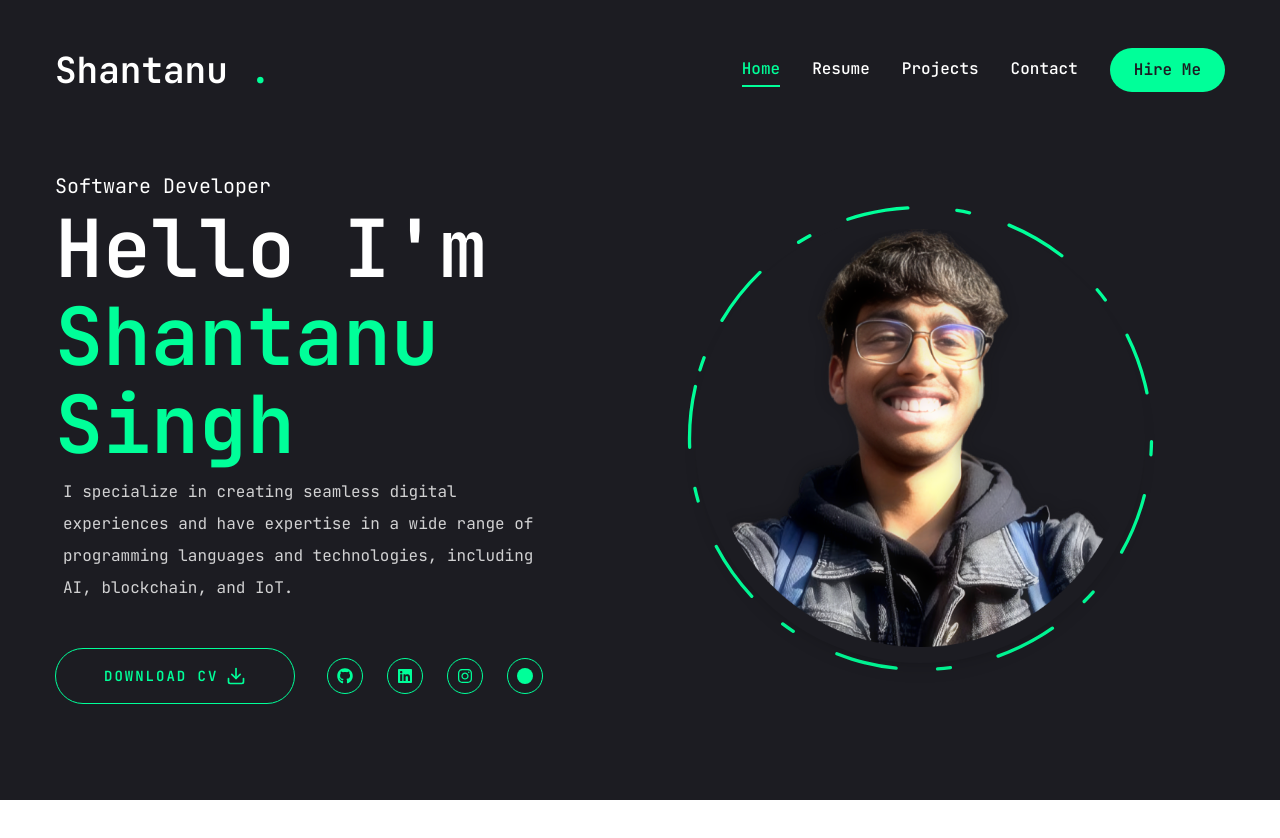
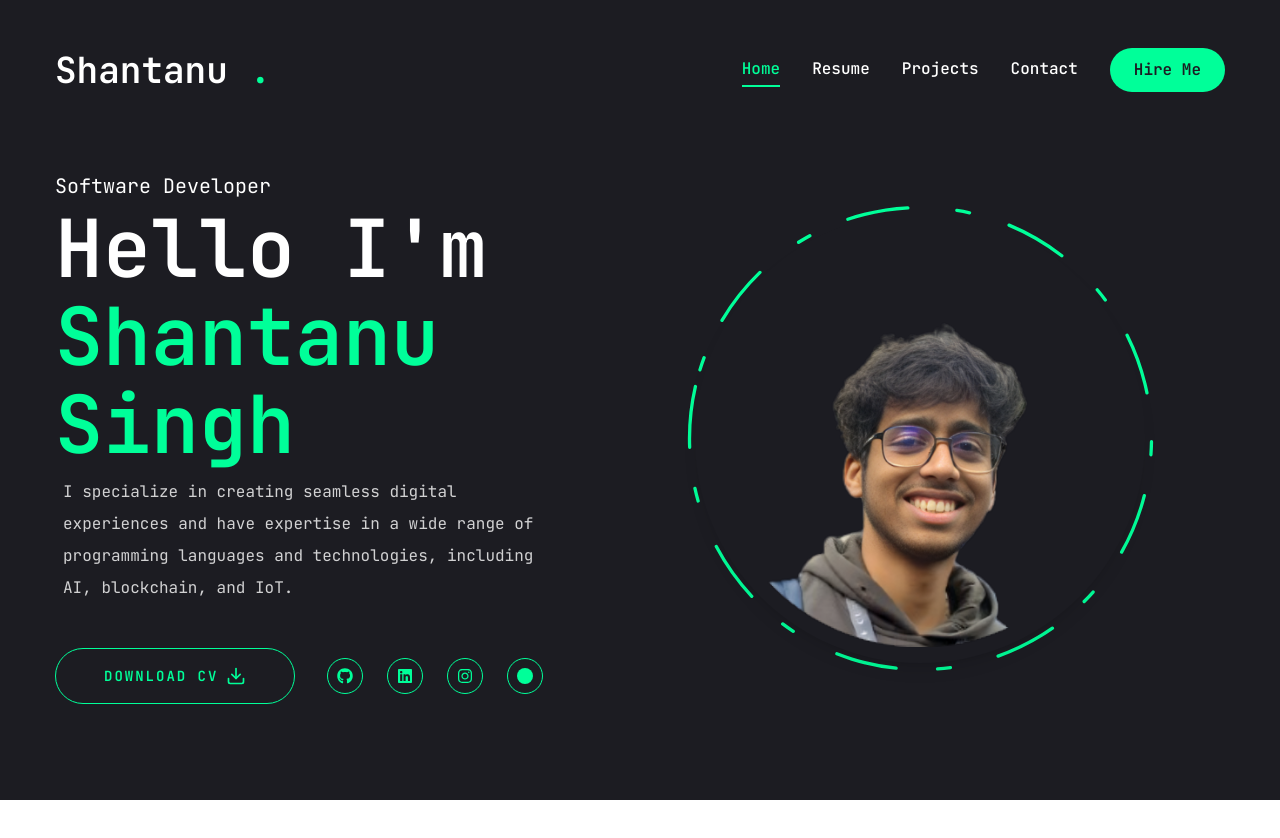
Before and after one commit to ShantanuisCoding/ShantanuPortfolio, a Next.js app: page / in a window 1280 px wide. Shown: the top 838 px of the page. Built offline with nearby package versions, Linux system fonts and the light colour scheme; no server answers; some icons are missing.

Commit message:
photo upload

```diff
--- a/components/Photo.jsx
+++ b/components/Photo.jsx
@@ -39,7 +39,7 @@ const Photo = () => {
                 {/* Profile Image */}
                 <div className="relative w-[105%] max-w-[650px] p-4 rounded-full shadow-lg">
                     <Image
-                        src="/assets/cropped_image.png"
+                        src="/assets/photo.png"
                         priority
                         quality={100}
                         width={350}
```
Also changed, not shown: public/assets/photo.png (added).
